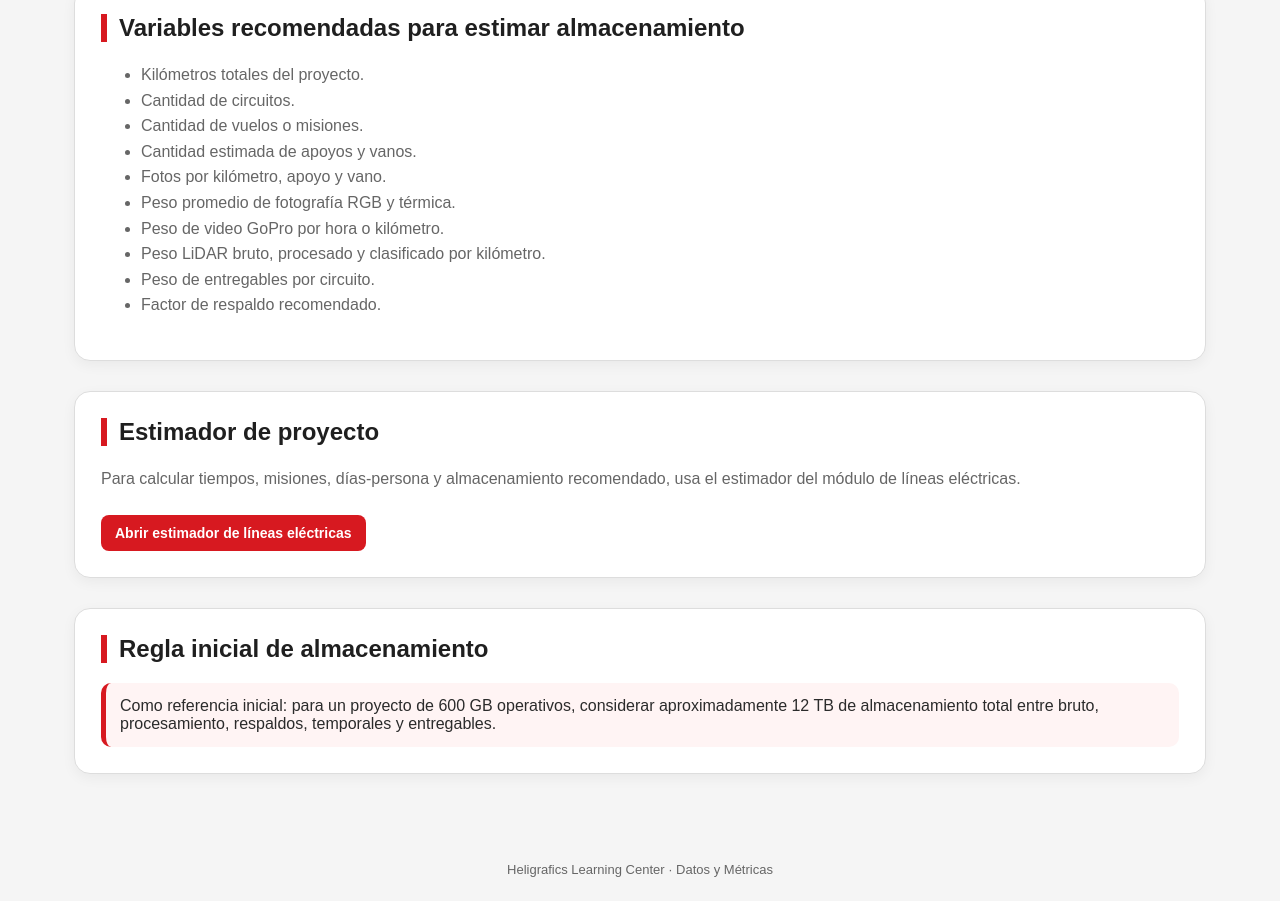
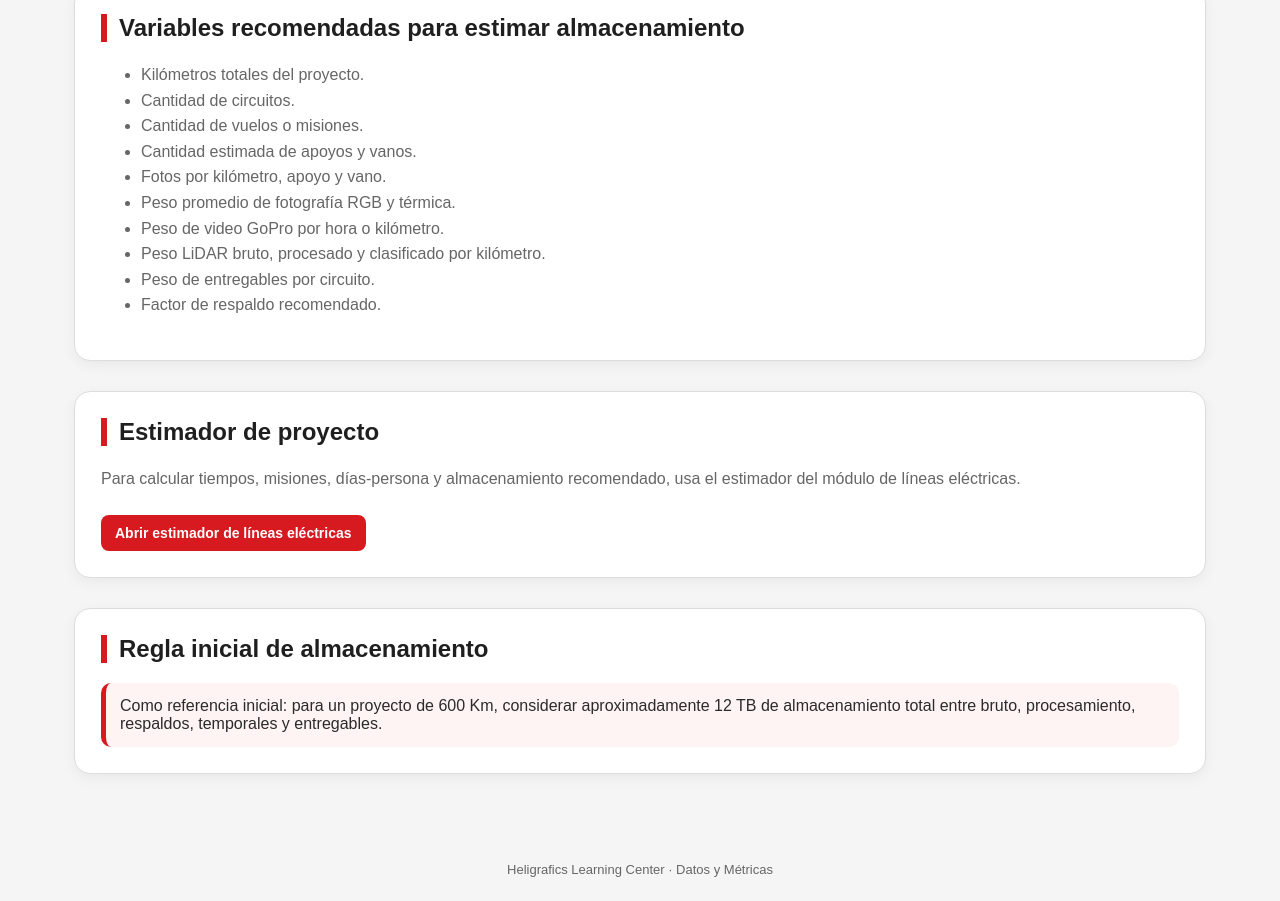
Before and after one commit to marcosvidal9-arch/Hg_Learning_centers, a plain HTML site: page datos/estimaciones.html in a window 1280 px wide. Shown: the part 698-1599 px from the top of the page. Drawn offline with Linux system fonts and the light colour scheme.

Commit message:
Update estimaciones.html

```diff
--- a/datos/estimaciones.html
+++ b/datos/estimaciones.html
@@ -51,7 +51,7 @@
 </section>
 <section>
   <h2>Regla inicial de almacenamiento</h2>
-  <div class="note">Como referencia inicial: para un proyecto de 600 GB operativos, considerar aproximadamente 12 TB de almacenamiento total entre bruto, procesamiento, respaldos, temporales y entregables.</div>
+  <div class="note">Como referencia inicial: para un proyecto de 600 Km, considerar aproximadamente 12 TB de almacenamiento total entre bruto, procesamiento, respaldos, temporales y entregables.</div>
 </section>
 </main>
 <footer>Heligrafics Learning Center · Datos y Métricas</footer>
```
